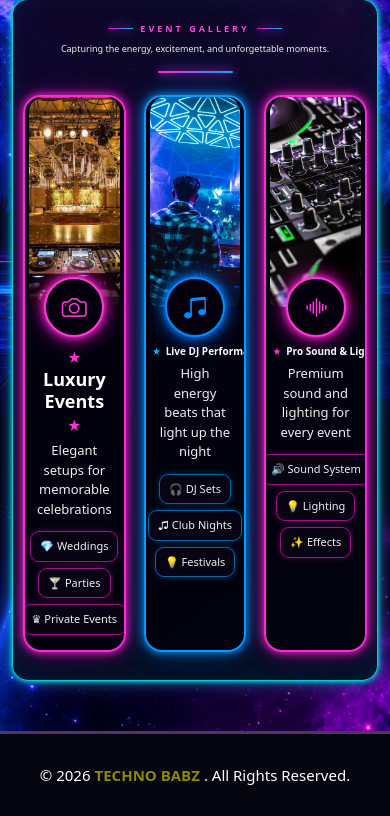
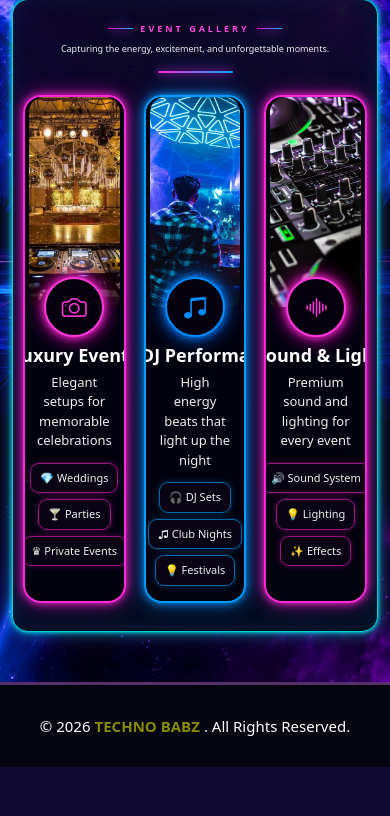
Before and after one commit to anusatheesanathu-9383/techno-babz, a Django app: page / in a window 390 px wide. Shown: the part 1268-2084 px from the top of the page. After the commit the page ends 2035 px from the top, so only its background shows below. Run offline with Django 5.2, Linux system fonts and the light colour scheme.

Commit message:
Fix mobile gallery titles and service icons

```diff
--- a/static/css/style.css
+++ b/static/css/style.css
@@ -4282,24 +4282,52 @@ nav.navbar.techno-navbar .navbar-brand .navbar-logo {
     }
 }
 
-@media screen and (max-width: 600px) {
-
-    body.home-page .neon-gallery-card h2.single-line-title {
-        display: block !important;
-        width: 100% !important;
-        white-space: nowrap !important;
-        word-break: keep-all !important;
-        overflow: visible !important;
-        font-size: 10px !important;
-        line-height: 1.2 !important;
-        margin: 6px 0 !important;
-        padding: 0 !important;
-    }
-
-    body.home-page .neon-gallery-card h2.single-line-title span {
-        display: inline !important;
-        white-space: nowrap !important;
-        font-size: 9px !important;
-        margin: 0 2px !important;
-    }
-}
+/* =========================================================
+   MOBILE — GALLERY TITLES KEEP SINGLE LINE
+   ========================================================= */
+@media (max-width: 768px) {
+
+    .neon-gallery-card h2 {
+        display: flex;
+        align-items: center;
+        justify-content: center;
+        gap: 6px;
+        white-space: nowrap;
+        flex-wrap: nowrap;
+        font-size: 18px;
+        line-height: 1.2;
+    }
+
+    .neon-gallery-card h2 span {
+        flex-shrink: 0;
+        white-space: nowrap;
+    }
+}
+
+/* =========================================================
+   SERVICES — ALL ROUND ICONS SAME SIZE
+   ========================================================= */
+.service-card .service-icon,
+.services-card .service-icon,
+.service-icon {
+    width: 72px;
+    height: 72px;
+    min-width: 72px;
+    min-height: 72px;
+
+    border-radius: 50%;
+
+    display: flex;
+    align-items: center;
+    justify-content: center;
+
+    margin: 0 auto 18px;
+    box-sizing: border-box;
+}
+
+.service-card .service-icon i,
+.services-card .service-icon i,
+.service-icon i {
+    font-size: 30px;
+    line-height: 1;
+}
```
